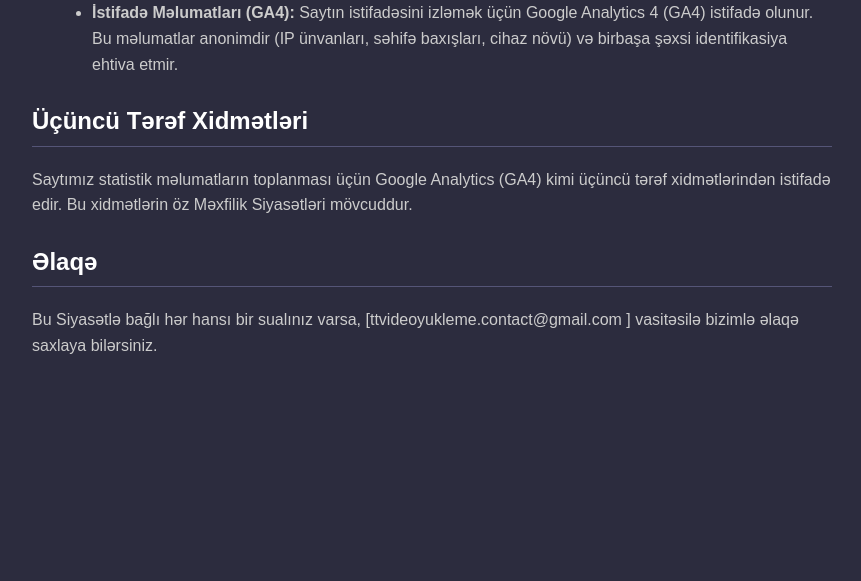
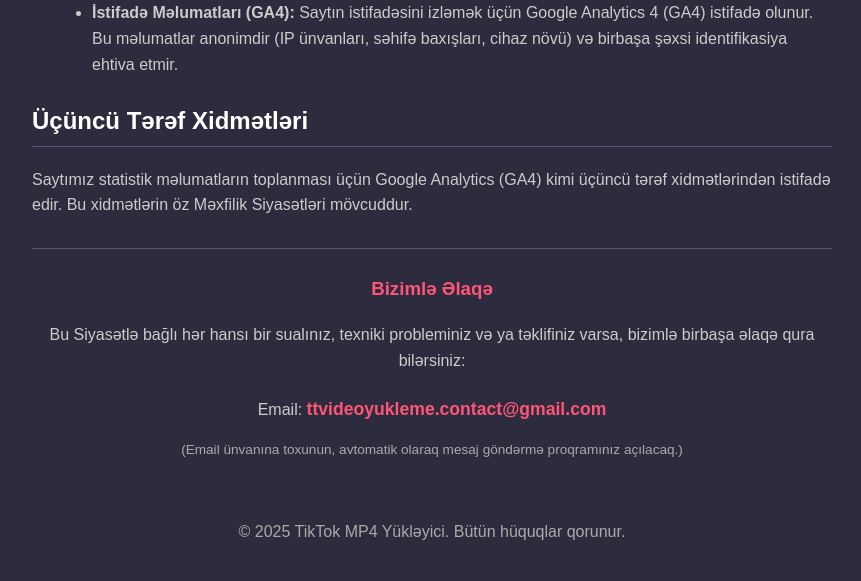
Before and after one commit to Emil-huseynli333/tikvidsave, a Flask app: page /privacy in a window 1280 px wide. Shown: the part 397-978 px from the top of the page, without its empty margins (208-1069 px from the left). Before the commit the page ends 751 px from the top, so only its background shows below. Run offline with Flask 3, Linux system fonts and the light colour scheme.

Commit message:
refactor: Əsas səhifədəki (index.html) əlaqə e-poçtu Məxfilik Siyasəti səhifəsi ilə eyniləşdirildi
index.html: Kontakt blokundakı mailto:example@gmail.com ünvanı yeni, real e-poçt ünvanı olan mailto:ttvideoyukleme.contact@gmail.com ilə əvəz edildi.

Əvvəlcə əlavə edilmiş Məxfilik Siyasəti (privacy.html) səhifəsindəki kontakt blokunun e-poçtu da yenilənmişdi.

Bu dəyişiklik hər iki səhifədə də əlaqə məlumatlarının vahidliyini və düzgünlüyünü təmin edir.

```diff
--- a/templates/index.html
+++ b/templates/index.html
@@ -228,7 +228,8 @@
     <div class="contact-info">
         <h3>Bizimlə Əlaqə</h3>
         <p>Hər hansı bir sualınız, texniki probleminiz və ya təklifiniz varsa, bizimlə birbaşa əlaqə qura bilərsiniz:</p>
-        <p>Email: <a href="mailto:example@gmail.com?subject=TikTok%20Yükləyici%20Haqqında%20Sual" style="font-size: 1.1em;">example@gmail.com</a></p>
+        <p>Email: <a href="mailto:ttvideoyukleme.contact@gmail.com
+?subject=TikTok%20Yükləyici%20Haqqında%20Sual" style="font-size: 1.1em;">example@gmail.com</a></p>
         <p style="font-size: 0.85em; color: #aaaaaa;">(Email ünvanına toxunun, avtomatik olaraq mesaj göndərmə proqramınız açılacaq.)</p>
     </div>
     <!-- KONTAKT BLOKU SONU -->
--- a/templates/privacy.html
+++ b/templates/privacy.html
@@ -5,11 +5,65 @@
     <meta name="viewport" content="width=device-width, initial-scale=1.0">
     <title>Məxfilik Siyasəti - TikTok MP4 Yükləyici</title>
     <style>
-        body { font-family: Arial, sans-serif; line-height: 1.6; color: #f1f1f1; background-color: #2c2c3e; max-width: 800px; margin: 0 auto; padding: 20px; }
-        h1 { color: #ff5577; text-align: center; margin-bottom: 30px; }
-        h2 { color: #ffffff; border-bottom: 1px solid #555577; padding-bottom: 5px; margin-top: 25px; }
-        p, ul { color: #cccccc; }
-        ul { list-style: disc; margin-left: 20px; }
+        body {
+            font-family: Arial, sans-serif;
+            line-height: 1.6;
+            color: #f1f1f1;
+            background-color: #2c2c3e;
+            max-width: 800px;
+            margin: 0 auto;
+            padding: 20px;
+        }
+        h1 {
+            color: #ff5577;
+            text-align: center;
+            margin-bottom: 30px;
+        }
+        h2 {
+            color: #ffffff;
+            border-bottom: 1px solid #555577;
+            padding-bottom: 5px;
+            margin-top: 25px;
+        }
+        p, ul {
+            color: #cccccc;
+        }
+        ul {
+            list-style: disc;
+            margin-left: 20px;
+        }
+
+        /* ƏLAVƏ EDİLMİŞ KONTAKT BLOKU ÜÇÜN STİL (Ana səhifə dizaynına uyğun) */
+        .contact-info {
+            margin-top: 30px;
+            padding: 15px;
+            border-top: 1px solid #555577; /* Səhifənin mövcud divayder xəttinə uyğun rəng */
+            text-align: center;
+        }
+
+        .contact-info h3 {
+            color: #ff5577; /* Ana səhifədəki başlıq rəngi */
+            margin-top: 10px;
+        }
+
+        .contact-info p {
+            color: #cccccc;
+        }
+
+        .contact-info a {
+            color: #ff5577;
+            text-decoration: none;
+            font-weight: bold;
+            transition: color 0.3s ease;
+            display: inline-block;
+            margin-top: 5px;
+        }
+
+        .contact-info a:hover {
+            color: #ffffff;
+            text-decoration: underline;
+        }
+        /* KONTAKT STİLİNİN SONU */
     </style>
 </head>
 <body>
@@ -29,9 +83,16 @@
     <h2>Üçüncü Tərəf Xidmətləri</h2>
     <p>Saytımız statistik məlumatların toplanması üçün Google Analytics (GA4) kimi üçüncü tərəf xidmətlərindən istifadə edir. Bu xidmətlərin öz Məxfilik Siyasətləri mövcuddur.</p>
 
-    <h2>Əlaqə</h2>
-    <p>Bu Siyasətlə bağlı hər hansı bir sualınız varsa, [ttvideoyukleme.contact@gmail.com
-] vasitəsilə bizimlə əlaqə saxlaya bilərsiniz.</p>
+    <!-- ❗ YENİ KONTAKT BLOKU ❗ -->
+    <div class="contact-info">
+        <h3>Bizimlə Əlaqə</h3>
+        <p>Bu Siyasətlə bağlı hər hansı bir sualınız, texniki probleminiz və ya təklifiniz varsa, bizimlə birbaşa əlaqə qura bilərsiniz:</p>
+        <p>Email: <a href="mailto:ttvideoyukleme.contact@gmail.com?subject=Məxfilik%20Siyasəti%20Haqqında%20Sual" style="font-size: 1.1em;">ttvideoyukleme.contact@gmail.com</a></p>
+        <p style="font-size: 0.85em; color: #aaaaaa;">(Email ünvanına toxunun, avtomatik olaraq mesaj göndərmə proqramınız açılacaq.)</p>
+    </div>
+    <!-- KONTAKT BLOKUNUN SONU -->
+
+    <p style="margin-top: 30px; text-align: center; color: #aaaaaa;">&copy; 2025 TikTok MP4 Yükləyici. Bütün hüquqlar qorunur.</p>
 
 </body>
 </html>
```
